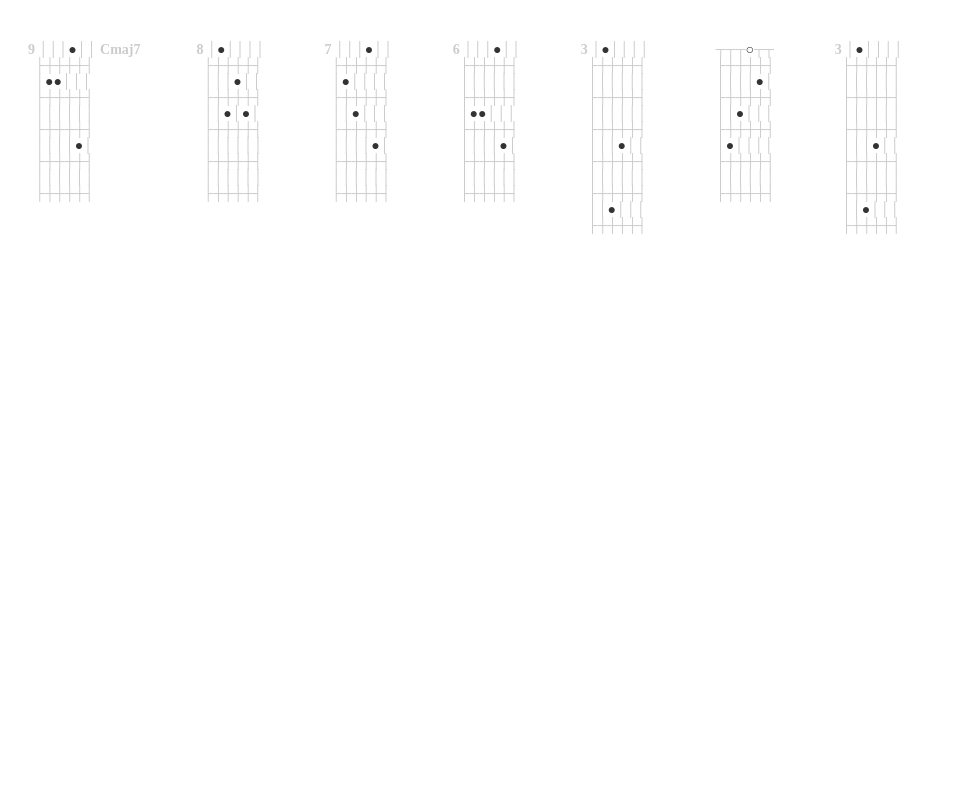
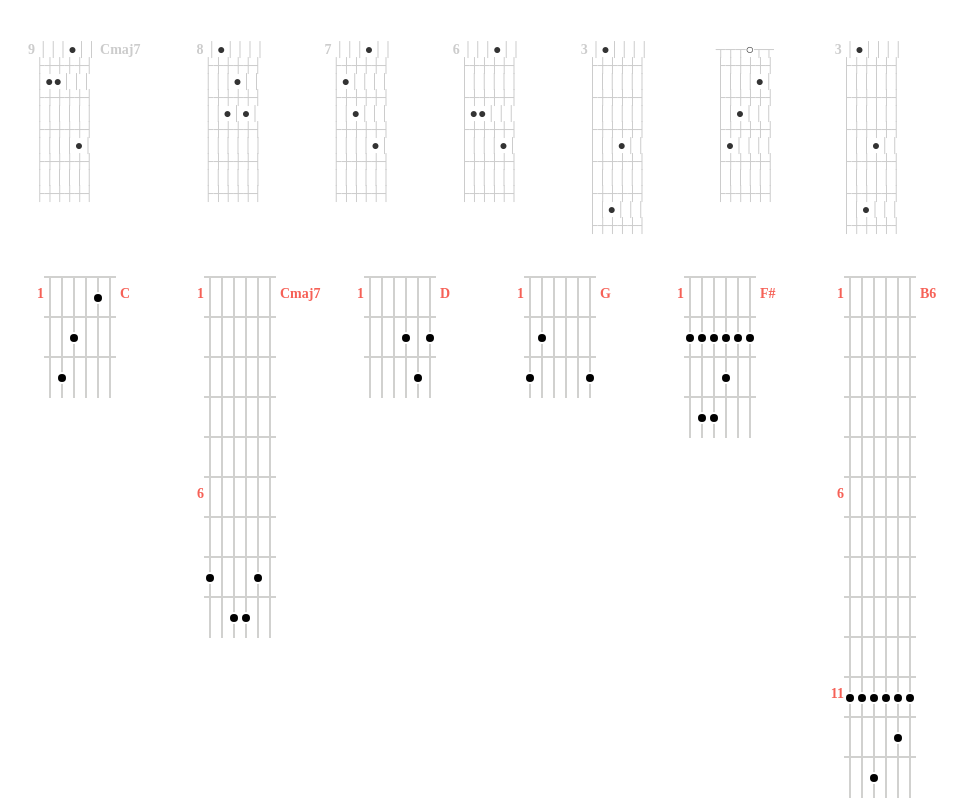
Before and after one commit to pcorey/chord-chart, a React (Create React App) app: page / in a window 1280 px wide. Shown: the whole page, without its empty margins (0-971 px from the left). Built offline with nearby package versions, Linux system fonts and the light colour scheme.

Commit message:
Added Guitar components for chord rendering

```diff
--- a/src/App.js
+++ b/src/App.js
@@ -2,6 +2,8 @@ import "./App.css";
 import Chord from "./Chord";
 import React, { Component } from "react";
 import logo from "./logo.svg";
+import Guitar from './Guitar';
+import FretBoard from './Guitar/FretBoard';
 
 class App extends Component {
   render() {
@@ -18,6 +20,15 @@ class App extends Component {
         <Chord chord={[null, 3, 8, 6, 9, null]} />
         <Chord chord={[null, 3, 2, 0, 1, null]} />
         <Chord chord={[null, 3, 8, 6, 9, null]} />
+
+        <div>
+          <Guitar chord="C" />
+          <Guitar chord="Cmaj7" />
+          <Guitar chord="D" />
+          <FretBoard chord="G" />
+          <FretBoard chord="F#" />
+          <FretBoard chord="B6" />
+        </div>
       </div>
     );
   }
--- /dev/null
+++ b/src/Guitar/Fret.js
@@ -0,0 +1,45 @@
+import React from 'react';
+import PropTypes from 'prop-types';
+import styled from "styled-components";
+import Wire from './Wire';
+
+const FretWire = styled.div`
+  position: relative;
+  left: calc(50% - 36px);
+  width: 72px;
+  height: 2px;
+  background-color: #d1d1cf;
+  color: #f66157;
+  font-weight: bold;
+  font-family: "Source Code Pro";
+
+  &:before {
+    content: '${prop => prop.number}';
+    position: absolute;
+    top: 10px;
+    right: 100%;
+  }
+`;
+
+const Fret = ({ notes = [], number }) => {
+  return (
+    <div style={{
+      height: 40,
+      textAlign: 'center'
+    }}>
+      <FretWire number={number} />
+      <Wire pressed={notes.includes('E') || notes.includes('|')} />
+      <Wire pressed={notes.includes('A') || notes.includes('|')} />
+      <Wire pressed={notes.includes('D') || notes.includes('|')} />
+      <Wire pressed={notes.includes('G') || notes.includes('|')} />
+      <Wire pressed={notes.includes('B') || notes.includes('|')} />
+      <Wire pressed={notes.includes('e') || notes.includes('|')} />
+    </div>
+  )
+};
+
+Fret.propTypes = {
+  notes: PropTypes.number.isRequired,
+}
+
+export default Fret;
--- /dev/null
+++ b/src/Guitar/FretBoard.js
@@ -0,0 +1,51 @@
+import React from 'react';
+import PropTypes from 'prop-types';
+import styled from "styled-components";
+import Fret from './Fret';
+
+const Chords = {
+  'C': [['B'], ['D'], ['A']],
+  'Cmaj7': [[], [], [], [], [], [], [], ['B', 'E'], ['G', 'D']],
+  'D': [[], ['e', 'G'], ['B']],
+  'G': [[], ['A'], ['e', 'E']],
+  'F#': [[], ['|'], ['G'], ['D', 'A']],
+  'B6': [[], [], [], [], [], [], [], [], [], [], ['|'], ['B'], ['D']],
+};
+
+const FretHeader = styled.div`
+  position: relative;
+  color: #f66157;
+  font-weight: bold;
+  font-family: "Source Code Pro";
+
+  &:before {
+    content: '${prop => prop.number}';
+    position: absolute;
+    top: 10px;
+    right: 85%;
+  }
+
+  &:after {
+    content: '${prop => prop.chord}';
+    position: absolute;
+    top: 10px;
+    left: 90%;
+  }
+`;
+
+const FretBoard = ({ chord }) => {
+  if(!Chords[chord]) return null;
+
+  return (
+    <div style={{ display: 'inline-block', width: 100, verticalAlign: "top", padding: '0px 30px' }}>
+      <FretHeader chord={chord} />
+      {Chords[chord].map((notes, idx) => <Fret notes={notes} number={(idx % 5 === 0 ? idx+1 : null)} />)}
+    </div>
+  )
+};
+
+FretBoard.propTypes = {
+  chord: PropTypes.string.isRequired
+}
+
+export default FretBoard;
--- /dev/null
+++ b/src/Guitar/Wire.js
@@ -0,0 +1,69 @@
+import React from 'react';
+import PropTypes from 'prop-types';
+
+const PressedWire = (
+  <div style={{
+      position: 'relative',
+      display: 'inline-block',
+      margin: '0px 1px',
+      width: 10,
+      height: '100%',
+      textAlign: 'center'
+    }}>
+    <span style={{
+      display: 'inline-block',
+      backgroundColor: '#d1d1cf',
+      width: 2,
+      height: '100%'
+    }}></span>
+
+    <span style={{
+      position: 'absolute',
+      top: 'calc(50% - 6px)',
+      left: 'calc(50% - 6px)',
+      display: 'inline-block',
+      backgroundColor: 'white',
+      borderRadius: '50%',
+      width: 12,
+      height: 12
+    }}></span>
+
+    <span style={{
+      position: 'absolute',
+      top: 'calc(50% - 4px)',
+      left: 'calc(50% - 4px)',
+      display: 'inline-block',
+      backgroundColor: 'black',
+      borderRadius: '50%',
+      width: 8,
+      height: 8
+    }}></span>
+  </div>);
+
+const ReleasedWire = (
+  <div style={{
+      position: 'relative',
+      display: 'inline-block',
+      margin: '0px 1px',
+      width: 10,
+      height: '100%',
+      textAlign: 'center'
+    }}>
+    <span style={{
+      display: 'inline-block',
+      backgroundColor: '#d1d1cf',
+      width: 2,
+      height: '100%'
+    }}></span>
+  </div>);
+
+const Wire = ({ pressed }) => {
+  if(pressed) return PressedWire;
+  return ReleasedWire;
+};
+
+Wire.propTypes = {
+  pressed: PropTypes.bool,
+}
+
+export default Wire;
--- /dev/null
+++ b/src/Guitar/index.js
@@ -0,0 +1,2 @@
+import FretBoard from './FretBoard';
+export default FretBoard;
```
